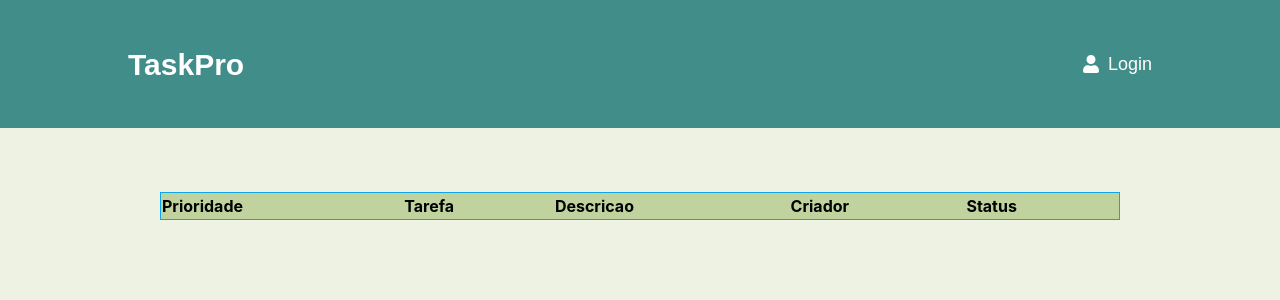
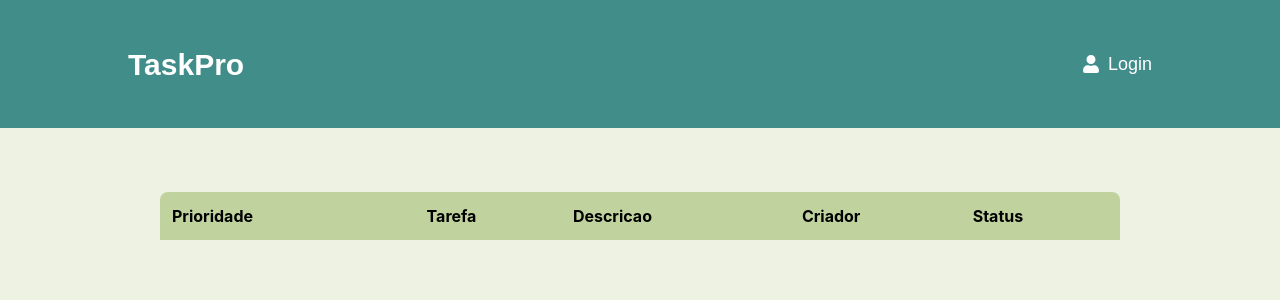
Before and after one commit to lucas-tolotosilva/TaskPro, a React (Create React App) app in the folder frontend/: page /user/tarefas in a window 1280 px wide. Shown: the top 300 px of the page. Built offline with nearby package versions, Linux system fonts and the light colour scheme.

Commit message:
Create the table on the tarefaScreen

```diff
--- a/frontend/src/pages/TarefasScreen.jsx
+++ b/frontend/src/pages/TarefasScreen.jsx
@@ -20,18 +20,20 @@ export function TarefasScreen() {
         <div className='bg-[#EDF2E3] min-h-screen'>
             <Header />
             <div className='w-full h-full flex justify-center mt-16'>
-                <table className='table-auto w-3/4 text-left border  border-sky-500'>
-                    <thead className='bg-[#C0D29D]'>
-                        <th>Prioridade</th>
-                        <th>Tarefa</th>
-                        <th>Descricao</th>
-                        <th>Criador</th>
-                        <th>Status</th>
+                <table className='table-auto w-3/4 text-left rounded-lg'>
+                    <thead className='bg-[#C0D29D] px-10'>
+                        <tr className=''>
+                            <th className='py-3 pl-3 rounded-tl-lg'>Prioridade</th>
+                            <th>Tarefa</th>
+                            <th>Descricao</th>
+                            <th>Criador</th>
+                            <th className='rounded-tr-lg'>Status</th>
+                        </tr>
                     </thead>
                     <tbody>
                         {tarefas && Object.values(tarefas).map(tarefa => (
-                            <tr key={tarefa.idTarefa}>
-                                <td>{tarefa.nome}</td>
+                            <tr key={tarefa.idTarefa} className={`${tarefa.idTarefa % 2 === 0 ? 'bg-[#dfe7cf]' : ''} border-b-2 mx-3 rounded-lg`}>
+                                <td className='py-3 pl-3 '>{tarefa.nome}</td>
                                 <td>{tarefa.descricao}</td>
                                 <td>{tarefa.status}</td>
                                 <td>{tarefa.nomeUsuario}</td>
```
